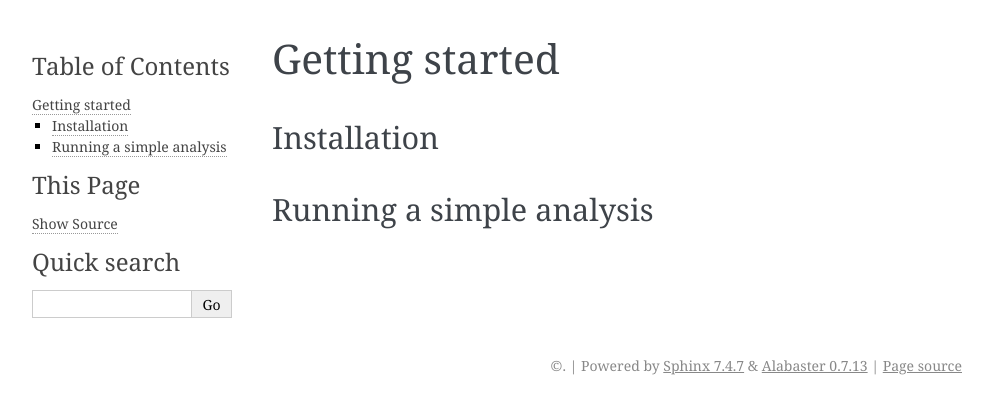
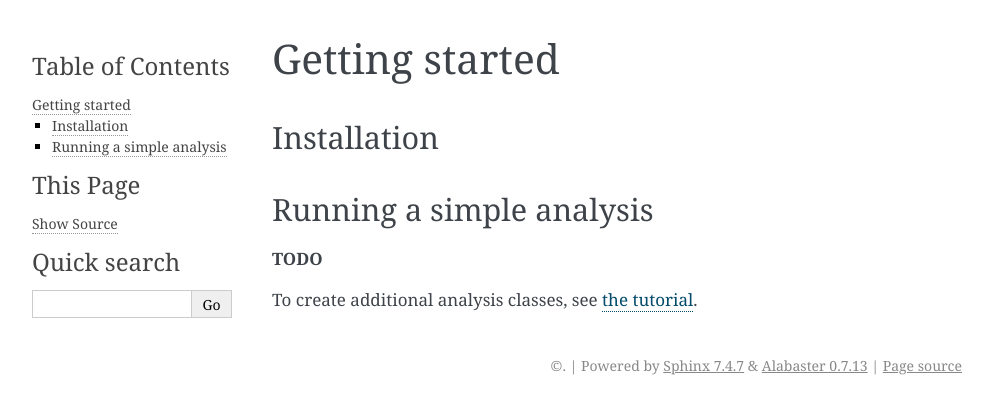
Before and after one commit to RIKEN-SQERT/sqe-analysis, a Sphinx documentation site: the page built from docs/guide/getting-started.md, in a window 1280 px wide. Shown: the top 414 px of the page, without its empty margins (148-1141 px from the left). Built offline with Sphinx 7.4.7, drawn with Linux system fonts in a browser that asks for light colours.

Commit message:
Link to tutorial

```diff
--- a/docs/guide/getting-started.md
+++ b/docs/guide/getting-started.md
@@ -3,3 +3,7 @@
 ## Installation
 
 ## Running a simple analysis
+
+**TODO** <!-- would this be just the same as what we already have on the index page? -->
+
+To create additional analysis classes, see [the tutorial](./creating-analyses.md).
```
